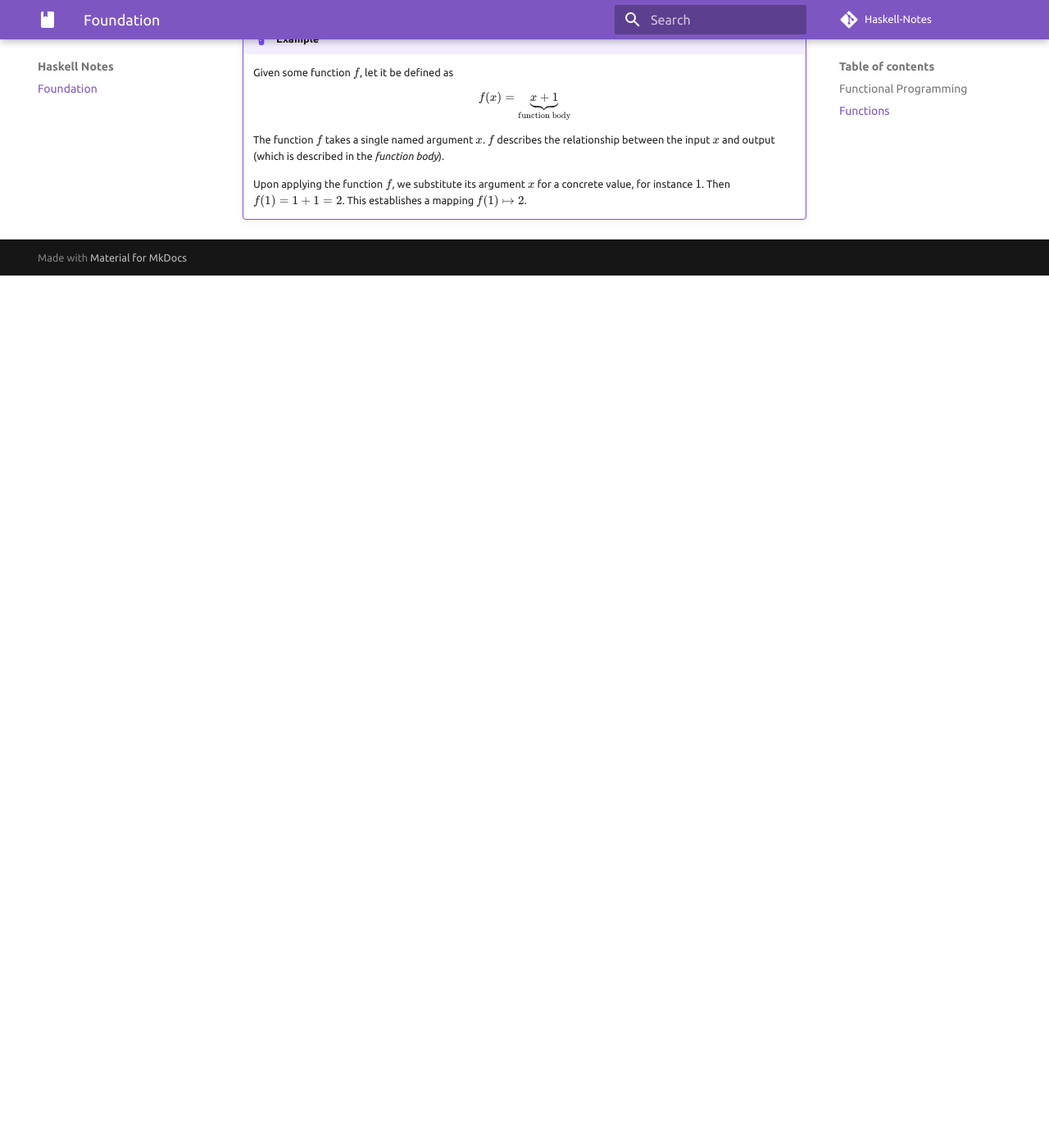
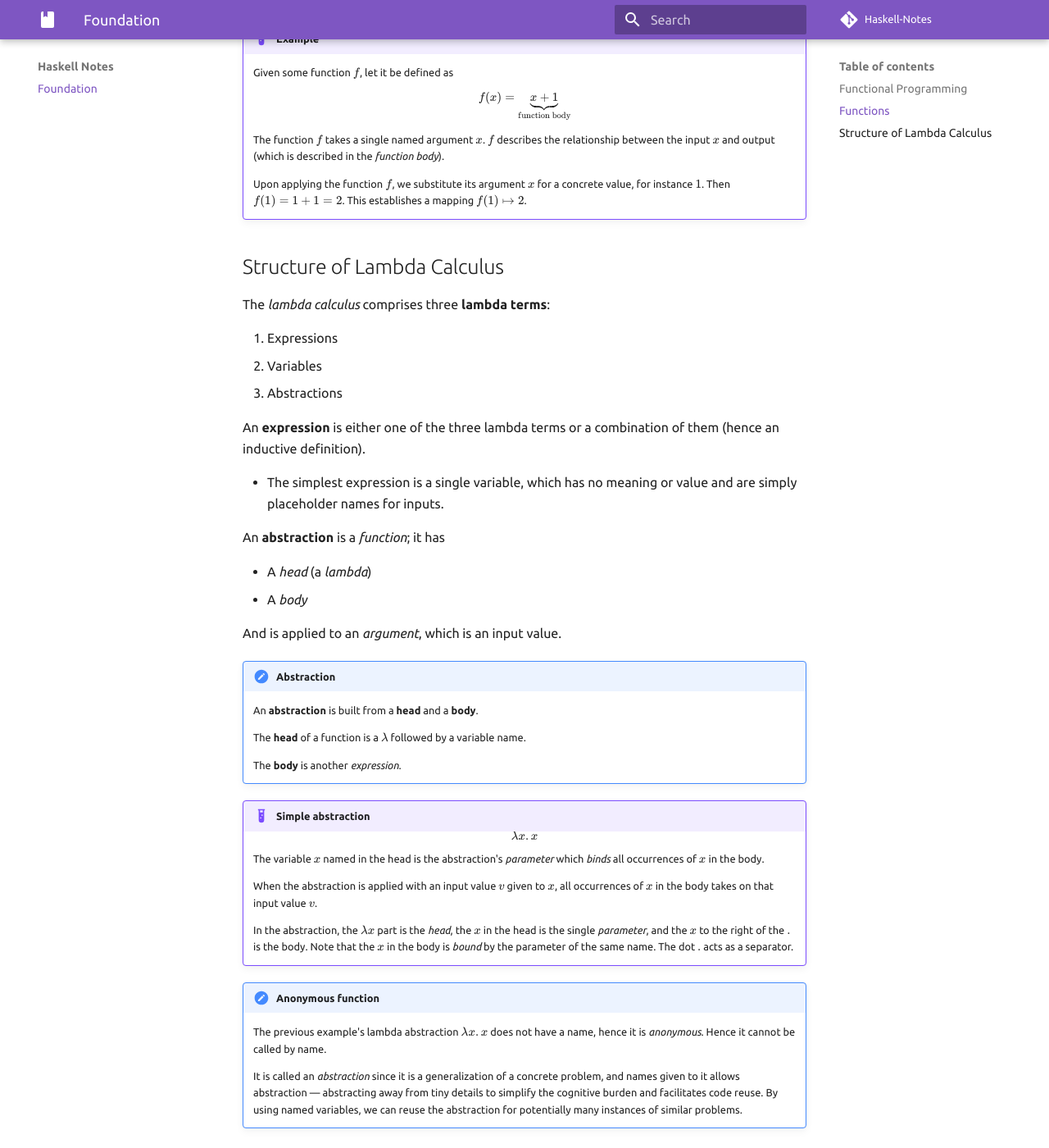
Before and after one commit to jieyouxu/Haskell-Notes, an MkDocs documentation site: the page built from docs/1-foundation/notes.md, in a window 1280 px wide and 1400 px high, scrolled down 1537 px. Shown: the whole window at 82% size. Built offline with MkDocs 1.6.1 and Material for MkDocs 9.7.7, drawn with Linux system fonts in a browser that asks for light colours; formulas are drawn with MathJax 3; comment, search, counter and statistics services are not loaded; before the commit the page ends 1873 px from its top, so only the background shows below that.

Commit message:
Add some notes on lambda abstractions

```diff
--- a/docs/1-foundation/notes.md
+++ b/docs/1-foundation/notes.md
@@ -22,7 +22,7 @@ such that they can be used as:
   - *Values*;
   - Passed as *arguments*/*inputs* to other functions.
 
-**Purity** in FP can mean *referential transparency*:
+**Purity** in FP can mean **referential transparency**:
 
   - Given a function $f$, if it is given the same input $x$, it will always
   return the same output $y$, like a mathematical function.
@@ -50,7 +50,7 @@ possible *outputs*. Function *application* maps input(s) to an output.
     \end{aligned}
     $$
 
-Then $f$ is *referentially transparent* — for instance, when $f$ receives input
+Then $f$ is **referentially transparent** — for instance, when $f$ receives input
 $1$ it always outputs $A$. This ensures that the function is in fact
 *predictable*.
 
@@ -74,3 +74,57 @@ between its input and output.
     Upon applying the function $f$, we substitute its argument $x$ for a
     concrete value, for instance $1$. Then $f(1) = 1 + 1 = 2$. This establishes
     a mapping $f(1) \mapsto 2$.
+
+## Structure of Lambda Calculus
+
+The *lambda calculus* comprises three **lambda terms**:
+
+1. Expressions
+2. Variables
+3. Abstractions
+
+An **expression** is either one of the three lambda terms or a combination of
+them (hence an inductive definition).
+
+- The simplest expression is a single variable, which has no meaning or value
+and are simply placeholder names for inputs.
+
+An **abstraction** is a *function*; it has
+
+- A *head* (a *lambda*)
+- A *body*
+
+And is applied to an *argument*, which is an input value.
+
+!!! note "Abstraction"
+    An **abstraction** is built from a **head** and a **body**.
+
+    The **head** of a function is a $\lambda$ followed by a variable name.
+
+    The **body** is another *expression*.
+
+!!! example "Simple abstraction"
+    $$
+        \lambda x \ldotp x
+    $$
+
+    The variable $x$ named in the head is the abstraction's *parameter* which
+    *binds* all occurrences of $x$ in the body.
+
+    When the abstraction is applied with an input value $v$ given to $x$, all
+    occurrences of $x$ in the body takes on that input value $v$.
+
+    In the abstraction, the $\lambda x$ part is the *head*, the $x$ in the
+    head is the single *parameter*, and the $x$ to the right of the $\ldotp$ is
+    the body. Note that the $x$ in the body is *bound* by the parameter of the
+    same name. The dot $\ldotp$ acts as a separator.
+
+!!! note "Anonymous function"
+    The previous example's lambda abstraction $\lambda x \ldotp x$ does not
+    have a name, hence it is *anonymous*. Hence it cannot be called by name.
+
+    It is called an *abstraction* since it is a generalization of a concrete
+    problem, and names given to it allows abstraction — abstracting away from
+    tiny details to simplify the cognitive burden and facilitates code reuse.
+    By using named variables, we can reuse the abstraction for potentially
+    many instances of similar problems.
```
